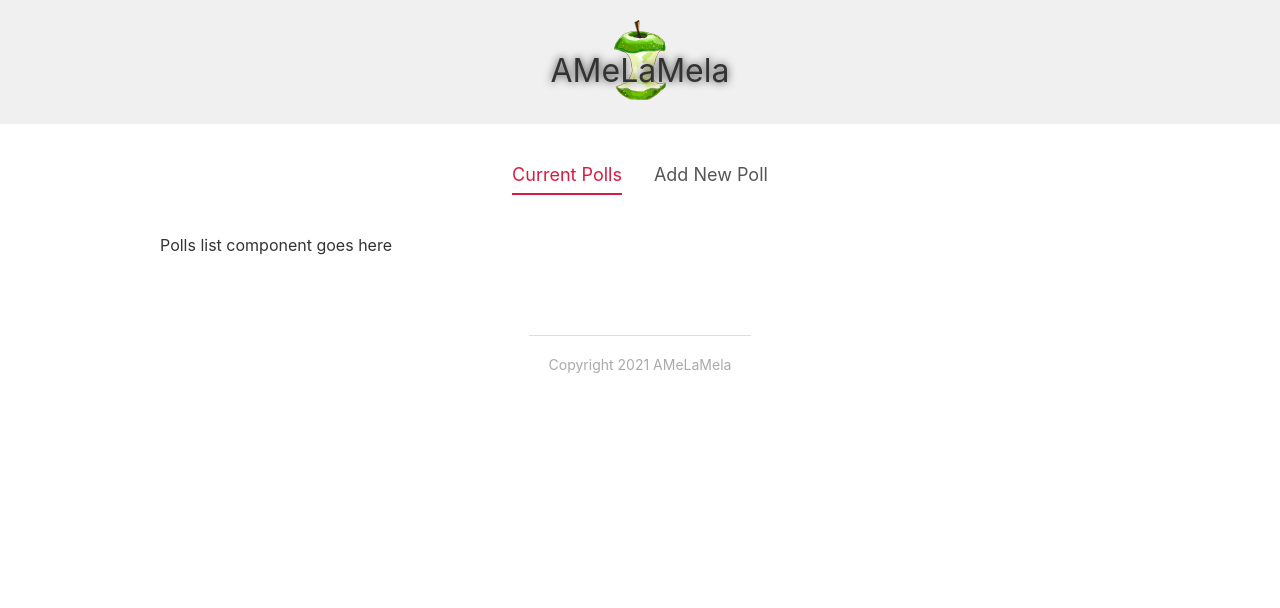
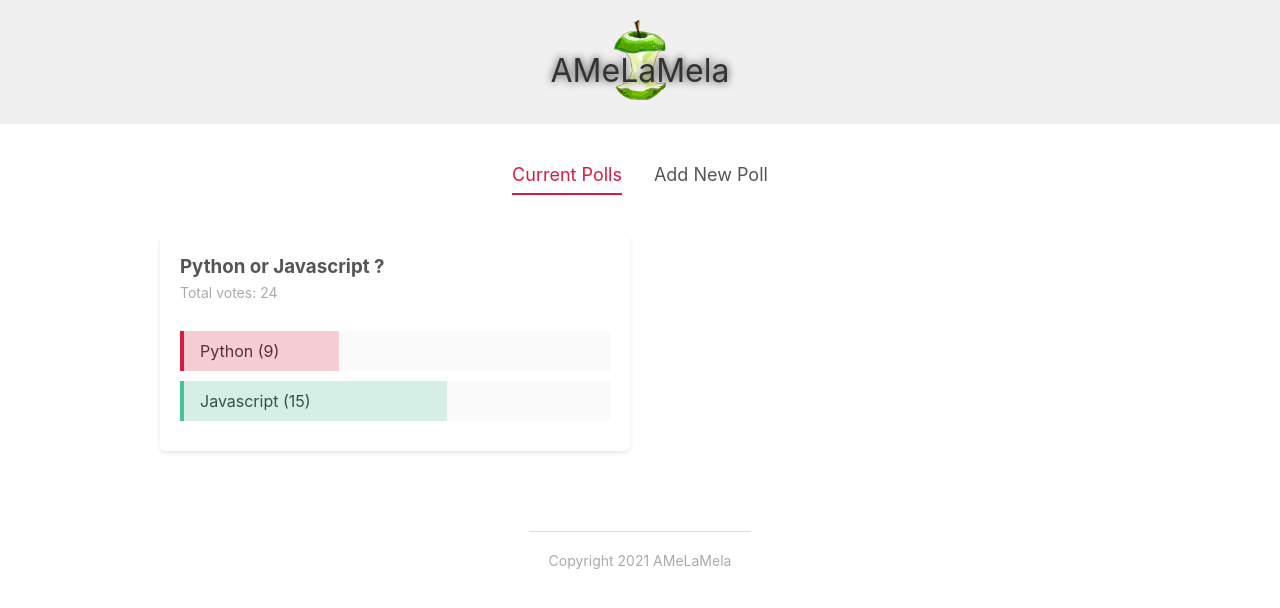
Before and after one commit to alv67/alv67pools, a Svelte app: page / in a window 1280 px wide. Shown: the top 608 px of the page. Built offline with nearby package versions, Linux system fonts and the light colour scheme.

Commit message:
Aggiunte Cards, Add Pools, Percentuali..

```diff
--- a/src/App.svelte
+++ b/src/App.svelte
@@ -1,14 +1,47 @@
 <script>
 	import Header from './components/Header.svelte';
 	import Footer from './components/Footer.svelte';
+	import PollList from './components/PollList.svelte';
 	import CreatePoolForm from './components/CreatePoolForm.svelte';
 	import Tabs from './shared/Tabs.svelte';
 
 	// tabs
+	export let name;
 	let items = ['Current Polls', 'Add New Poll'];
 	let activeItem = 'Current Polls';
 	const tabChange = (e) => {
 		activeItem = e.detail;
+	}
+
+	// pools
+	let polls = [
+		{
+			id: 1,
+			question: 'Python or Javascript ?',
+			answerA: 'Python',
+			answerB: 'Javascript',
+			votesA: 9,
+			votesB: 15,
+		},
+	];
+
+	const handleAdd = (e) => {
+		const poll = e.detail;
+		polls = [poll, ...polls];
+		activeItem = 'Current Polls';
+	}
+
+	const handleVote = (e) => {
+		const { id, option } = e.detail;
+		let copiedPolls = [...polls];
+		let upvotedPoll = copiedPolls.find((poll) => poll.id == id);
+		if (option === 'a') {
+			upvotedPoll.votesA++;
+		}
+		if (option === 'b') {
+			upvotedPoll.votesB++;
+		}
+		polls = copiedPolls;
 	}
 </script>
 
@@ -16,9 +49,9 @@
 <main>
 	<Tabs {activeItem} items={items} on:tabChange={tabChange}/>
 	{#if activeItem === 'Current Polls'}
-		<p>Polls list component goes here</p>
+		<PollList {polls} on:vote = {handleVote}/>
 	{:else if activeItem === 'Add New Poll'}
-		<CreatePoolForm />
+		<CreatePoolForm on:add={handleAdd} />
 	{/if}
 </main>
 <Footer />
--- a/src/components/CreatePoolForm.svelte
+++ b/src/components/CreatePoolForm.svelte
@@ -1,9 +1,44 @@
 <script>
+  import { createEventDispatcher } from 'svelte';
   import Button from '../shared/Button.svelte';
+
+  let dispatch = createEventDispatcher();
   let fields = { question: '', answerA: '', answerB: ''};
+  let errors = { question: '', answerA: '', answerB: ''};
+  let valid = false;
 
   const submitHandler = () => {
-    console.log(fields);
+    valid = true;
+
+    // Validate question
+    if (fields.question.trim().length < 5) {
+      valid = false;
+      errors.question = 'Question must be at least 5 character long.';
+    } else {
+      errors.question = '';
+    }
+
+    // validate answer A
+    if (fields.answerA.trim().length < 1) {
+      valid = false;
+      errors.answerA = 'Answer A cannot be empty.';
+    } else {
+      errors.answerA = '';
+    }
+
+    // validate answer B
+    if (fields.answerB.trim().length < 1) {
+      valid = false;
+      errors.answerB = 'Answer B cannot be empty.';
+    } else {
+      errors.answerB = '';
+    }
+
+    // add new Pool
+    if (valid) {
+      let pool = {...fields, votesA: 0, votesB: 0, id: Math.random()};
+      dispatch('add', pool);
+    }
   }
 </script>
 
@@ -11,14 +46,17 @@
   <div class="form-field">
     <label for="question">Poll Question:</label>
     <input type="text" id="question" bind:value={fields.question}>
+    <div class="error">{ errors.question }</div>
   </div>
   <div class="form-field">
     <label for="answer-a">Answer A:</label>
     <input type="text" id="answer-a" bind:value={fields.answerA}>
+    <div class="error">{ errors.answerA }</div>
   </div>
   <div class="form-field">
     <label for="answer-b">Answer B:</label>
-    <input type="text" id="question" bind:value={fields.answerB}>
+    <input type="text" id="answer-b" bind:value={fields.answerB}>
+    <div class="error">{ errors.answerB }</div>
   </div>
   <Button type='secondary' flat={true} inverse={false}>Add Poll</Button>
 </form>
@@ -41,4 +79,9 @@
     margin: 10px auto;
     text-align: left;
   }
+  .error{
+    font-weight: bold;
+    font-size: 12px;
+    color: #d91b42;
+  }
 </style>
--- /dev/null
+++ b/src/components/PollDetails.svelte
@@ -0,0 +1,71 @@
+<script>
+  import { createEventDispatcher } from 'svelte';
+  import Card from '../shared/Card.svelte';
+  export let poll;
+
+  const dispatch = createEventDispatcher();
+  // reactive values
+  $: totalVotes = poll.votesA + poll.votesB;
+  $: percentA = Math.floor(100 / totalVotes * poll.votesA);
+  $: percentB = Math.floor(100 / totalVotes * poll.votesB);
+
+
+  // handling votes
+  const handleVote = (option, id) => {
+    dispatch('vote', { option, id});
+  }
+</script>
+
+<Card>
+  <div class="poll">
+    <h3>{ poll.question }</h3>
+    <p>Total votes: { totalVotes }</p>
+    <div class="answer" on:click={() => handleVote('a', poll.id)}>
+      <div class="percent percent-a" style="width: {percentA}%"></div>
+      <span>{ poll.answerA } ({ poll.votesA })</span>
+    </div>
+    <div class="answer" on:click={() => handleVote('b', poll.id)}>
+      <div class="percent percent-b"  style="width: {percentB}%"></div>
+      <span>{ poll.answerB } ({ poll.votesB })</span>
+    </div>
+  </div>
+</Card>
+
+<style>
+  h3{
+    margin: 0 auto;
+    color: #555;
+  }
+  p{
+    margin-top: 6px;
+    font-size: 14px;
+    color: #aaa;
+    margin-bottom: 30px;
+  }
+  .answer{
+    background: #fafafa;
+    cursor: pointer;
+    margin: 10px auto;
+    position: relative;
+  }
+  .answer:hover{
+    opacity: 0.6;
+  }
+  span{
+    display: inline-block;
+    padding: 10px 20px;
+  }
+  .percent{
+    height: 100%;
+    position: absolute;
+    box-sizing: border-box;
+  }
+  .percent-a{
+    border-left: 4px solid rgba(217, 27, 66, 1);
+    background: rgba(217, 27, 66, 0.2);
+  }
+  .percent-b{
+    border-left: 4px solid rgba(69, 196, 150, 1);
+    background: rgba(69, 196, 150, 0.2);
+  }
+</style>
--- /dev/null
+++ b/src/components/PollList.svelte
@@ -0,0 +1,23 @@
+<script>
+  import PollDetails from './PollDetails.svelte';
+  export let polls = [];
+
+</script>
+
+
+<div class="poll-list">
+  {#each polls as poll (poll.id)}
+    <div>
+      <PollDetails {poll} on:vote />
+    </div>
+  {/each}
+</div>
+
+<style>
+  .poll-list{
+    display: grid;
+    grid-template-columns: 1fr 1fr;
+    grid-gap: 20px;
+
+  }
+</style>
--- /dev/null
+++ b/src/shared/Card.svelte
@@ -0,0 +1,13 @@
+<div class="card">
+  <slot></slot>
+
+</div>
+
+<style>
+  .card{
+    background: white;
+    padding: 20px;
+    border-radius: 6px;
+    box-shadow: 0px 2px 4px rgba(0,0,0,0.1);
+  }
+</style>
```
